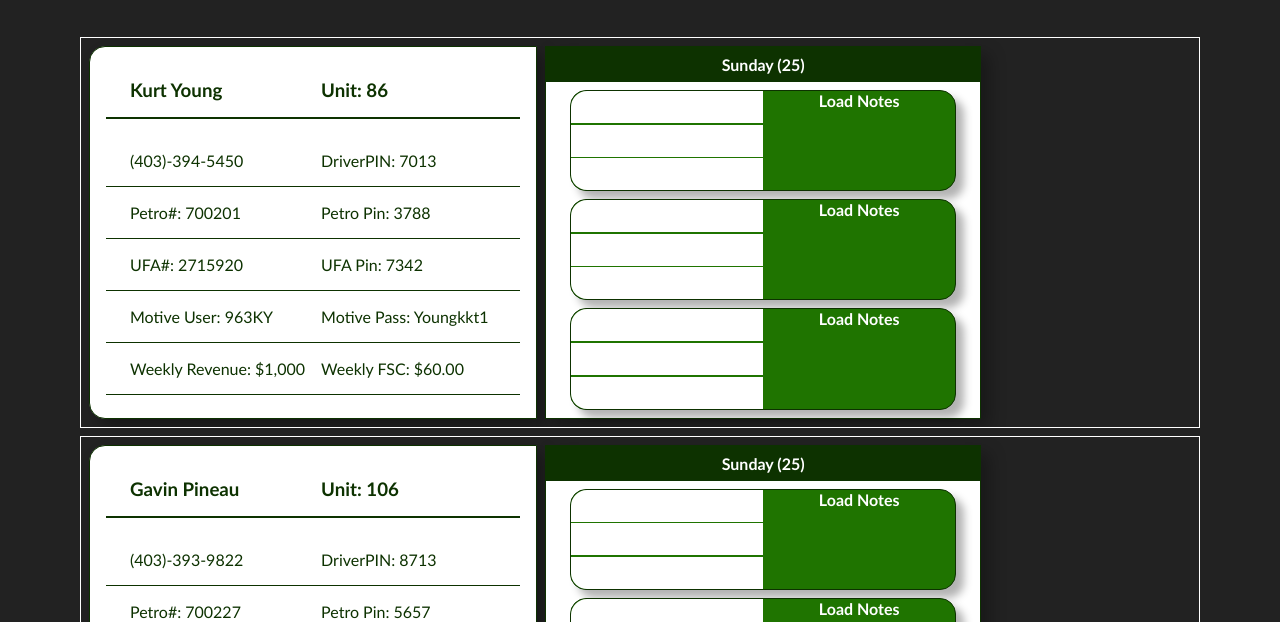
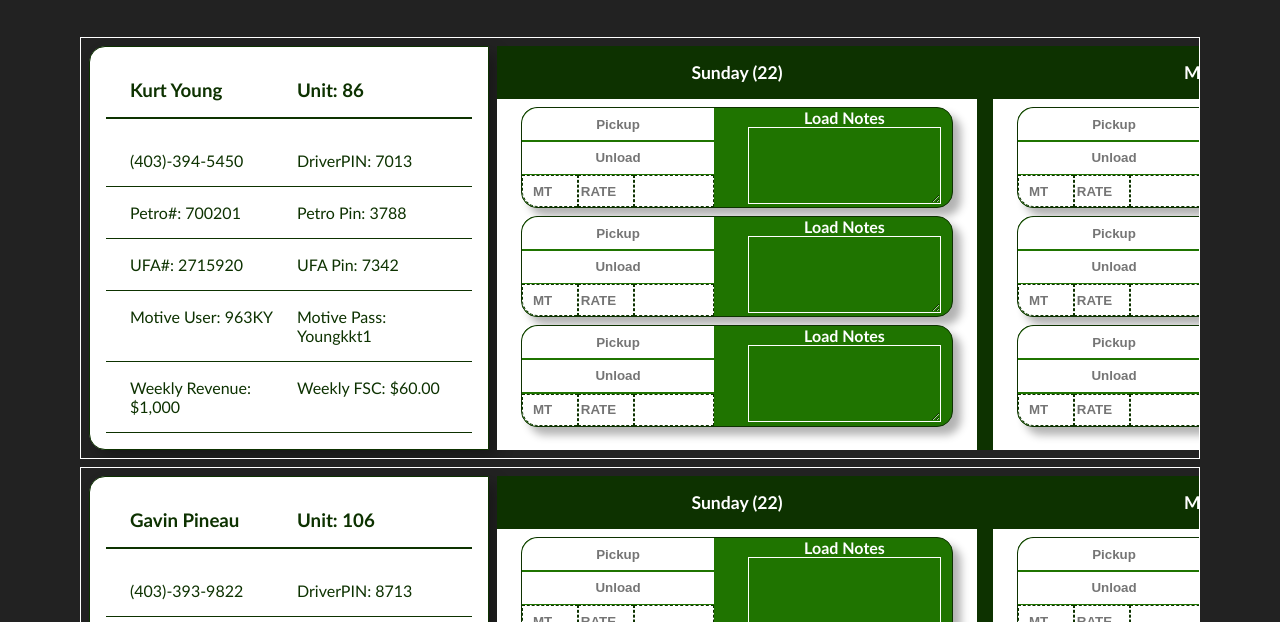
Before and after one commit to Ametherius/sflschedule, a website with bundled scripts: page schedule.html in a window 1280 px wide. Shown: the part 177-799 px from the top of the page. Built offline with nearby package versions, Linux system fonts and the light colour scheme.

Commit message:
Render weeks

```diff
--- a/js/schedule.js
+++ b/js/schedule.js
@@ -57,9 +57,7 @@ const renderDriver = function (driver) {
               </div>
             </div>
           </div>
-          <div class="daily-schedule">
             ${renderWeek(driver.id)}
-          </div>
         </div>
   `;
 };
@@ -78,27 +76,26 @@ const renderWeek = function (driverID) {
   const dayfmt = new Intl.DateTimeFormat(locale, { weekday: "long" });
   const datefmt = new Intl.DateTimeFormat(locale, { day: "numeric" });
 
-  dates.forEach((d) => {
-    console.log(`${dayfmt.format(d)} (${datefmt.format(d)})`);
-  });
-  return `
-            <div class="day day-1">
-              <div class="day__header">
-                <h4 class="sunday">Sunday (25)</h4>
-              </div>
-              <div class="load-1">
+  // dates.forEach((d) => {
+  //   console.log(`${dayfmt.format(d)} (${datefmt.format(d)})`);
+  // });
+  const loadsHTML = function () {
+    let loadHTML = "";
+    for (let i = 0; i < 3; i++) {
+      loadHTML += `
+              <div class="load-${i + 1}">
                 <div class="load-container">
-                  <p class="pickup"></p>
-                  <p class="unload"></p>
-                  <div class="load-1__footer">
+                  <input class="pickup load-${i + 1}-pickup" type="text" placeholder="Pickup">
+                  <input class="unload load-${i + 1}-unload" type="text" placeholder="Unload">
+                  <div class="load-${i + 1}__footer">
                     <div class="mt-container">
-                      <p class="mt"></p>
+                      <input class="mt load-${i + 1}-mt" type="number" placeholder="MT">
                     </div>
                     <div class="fsc-container">
-                      <p class="fsc"></p>
+                      <input class="fsc load-${i + 1}-fsc" type="number" placeholder="RATE">
                     </div>
                     <div class="revenue-container">
-                      <p class="revenue"></p>
+                      <p class="revenue load-${i + 1}-revenue"></p>
                     </div>
                   </div>
                 </div>
@@ -107,55 +104,33 @@ const renderWeek = function (driverID) {
                     <h4>Load Notes</h4>
                   </div>
                   <div class="notes-container__body">
-                    <p class="load-1__notes"></p>
+                    <textarea class="load-${i + 1}__notes" rows="5"></textarea>
+
                   </div>
                 </div>
               </div>
-              <div class="load-2">
-                <div class="load-container">
-                  <p class="pickup"></p>
-                  <p class="unload"></p>
-                  <div class="load-2__footer">
-                    <div class="mt-container">
-                      <p class="mt"></p>
-                    </div>
-                    <div class="fsc-container">
-                      <p class="fsc"></p>
-                    </div>
-                    <div class="revenue-container">
-                      <p class="revenue"></p>
-                    </div>
-                  </div>
-                </div>
-                <div class="notes-container">
-                  <div class="notes-container__header">
-                    <h4>Load Notes</h4>
-                  </div>
-                </div>
-              </div>
-              <div class="load-3">
-                <div class="load-container">
-                  <p class="pickup"></p>
-                  <p class="unload"></p>
-                  <div class="load-3__footer">
-                    <div class="mt-container">
-                      <p class="mt"></p>
-                    </div>
-                    <div class="fsc-container">
-                      <p class="fsc"></p>
-                    </div>
-                    <div class="revenue-container">
-                      <p class="revenue"></p>
-                    </div>
-                  </div>
-                </div>
-                <div class="notes-container">
-                  <div class="notes-container__header">
-                    <h4>Load Notes</h4>
-                  </div>
-                </div>
-              </div>
-            </div>
+      `;
+    }
+    return loadHTML;
+  };
+
+  const daysHTML = dates
+    .map((day) => {
+      return `
+      <div class="day">
+      <div class="day__header">
+        <h4>${dayfmt.format(day)} (${datefmt.format(day)})</h4>
+      </div>
+        ${loadsHTML()}
+      </div>
+    `;
+    })
+    .join("");
+
+  return `
+          <div class="daily-schedule">
+            ${daysHTML}
+          </div>
   `;
 };
 
--- a/sass/components/_dailySchedule.scss
+++ b/sass/components/_dailySchedule.scss
@@ -1,18 +1,28 @@
 .daily-schedule {
   margin-left: 0.5rem;
-  background-color: $white;
+  background-color: $secondary;
+  display: flex;
 }
 
 .day {
-  border: 1px solid $secondary;
-  box-shadow: 0.5rem 0.5rem 1rem rgba($black, 0.3);
+  min-width: 30rem;
+  background-color: $white;
+
+  &:not(:last-child) {
+    margin-right: 1rem;
+  }
 
   &__header {
     background-color: $secondary;
     text-align: center;
-    padding: 0.5rem;
+    padding: 1rem;
     margin-bottom: 0.5rem;
     color: $white;
+    font-size: 1.1rem;
+
+    &:not(:first-child) {
+      border-left: 1px solid $white;
+    }
   }
 }
 
@@ -33,17 +43,26 @@
   &__footer {
     display: grid;
     grid-template-columns: 1fr 1fr 2fr;
-    padding: 0.5rem 1rem;
+    // padding: 0.5rem 1rem;
     margin-top: 0.1rem;
     background-color: white;
     border-radius: 0 0 0 1rem;
     height: 2rem;
     width: 12rem;
   }
+
+  &__notes {
+    background-color: $secondary-light;
+    border: 1px solid $white;
+    width: 90%;
+    color: $white;
+  }
 }
 
 .load-container {
   border-radius: 1.5rem;
+  display: flex;
+  flex-direction: column;
 }
 
 .pickup {
@@ -53,6 +72,10 @@
   border-radius: 1rem 0 0 0;
   height: 2rem;
   width: 12rem;
+  border: none;
+  color: $secondary;
+  font-weight: bold;
+  text-align: center;
 }
 
 .unload {
@@ -60,21 +83,46 @@
   height: 2rem;
   padding: 0.5rem;
   background-color: $white;
+  border: none;
+  font-weight: bold;
+  text-align: center;
+  color: $secondary;
 }
 
 .revenue {
-  text-align: right;
+  text-align: center;
+  width: 5rem;
+  border: 1px dashed $secondary;
+  height: 100%;
+  margin: 0;
+  color: $secondary;
+  font-weight: bold;
 }
 
 .mt {
-  text-align: left;
-  border-right: 1px dashed $secondary-light;
   text-align: center;
+  border: none;
+  border-radius: 0 0 0 1rem;
+  border: 1px dashed $secondary;
+  text-align: center;
+  background-color: $white;
+  width: 3.5rem;
+  cursor: pointer;
+  margin: 0;
+  height: 100%;
+  color: $secondary;
+  font-weight: bold;
 }
 
 .fsc {
-  border-right: 1px dashed $secondary-light;
+  border: none;
+  width: 3.5rem;
+  border: 1px dashed $secondary;
   text-align: center;
+  cursor: pointer;
+  height: 100%;
+  color: $secondary;
+  font-weight: bold;
 }
 
 .notes-container {
--- a/sass/components/_driverCard.scss
+++ b/sass/components/_driverCard.scss
@@ -2,7 +2,7 @@
   border: 1px solid $secondary;
   border-radius: 1rem 0 0 1rem;
   padding: 1rem;
-  width: fit-content;
+  min-width: 25rem;
   color: $secondary;
   background-color: $white;
   box-shadow: 0.5rem 0.5rem 1rem rgba($black, 0.3);
--- a/schedule.html
+++ b/schedule.html
@@ -96,9 +96,9 @@
             </div>
           </div>
           <div class="daily-schedule">
-            <div class="day day-1">
+            <div class="day">
               <div class="day__header">
-                <h4 class="sunday">Sunday (25)</h4>
+                <h4></h4>
               </div>
               <div class="load-1">
                 <div class="load-container">
```
Also changed, not shown: css/styles.css, 2 other files.
